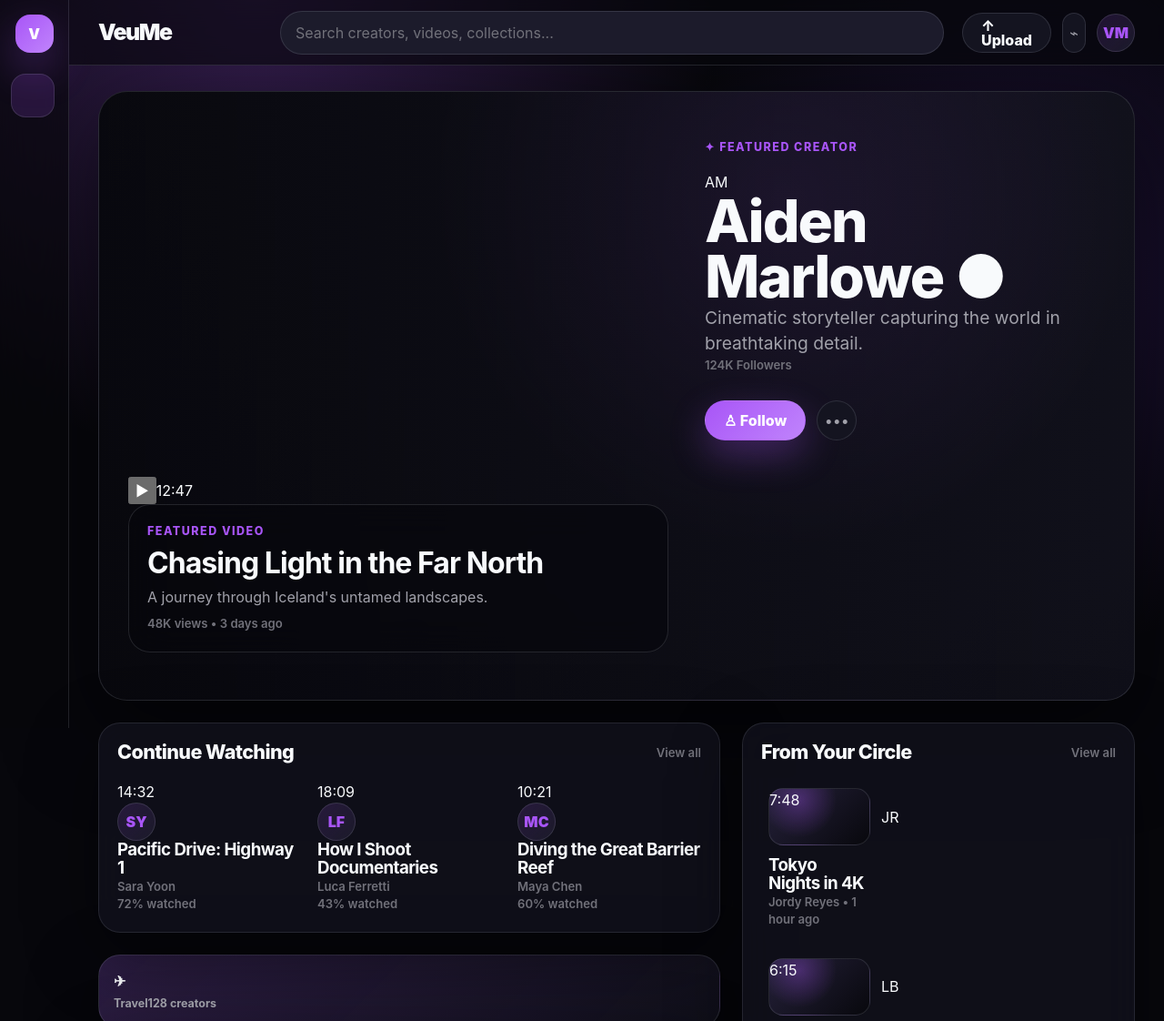
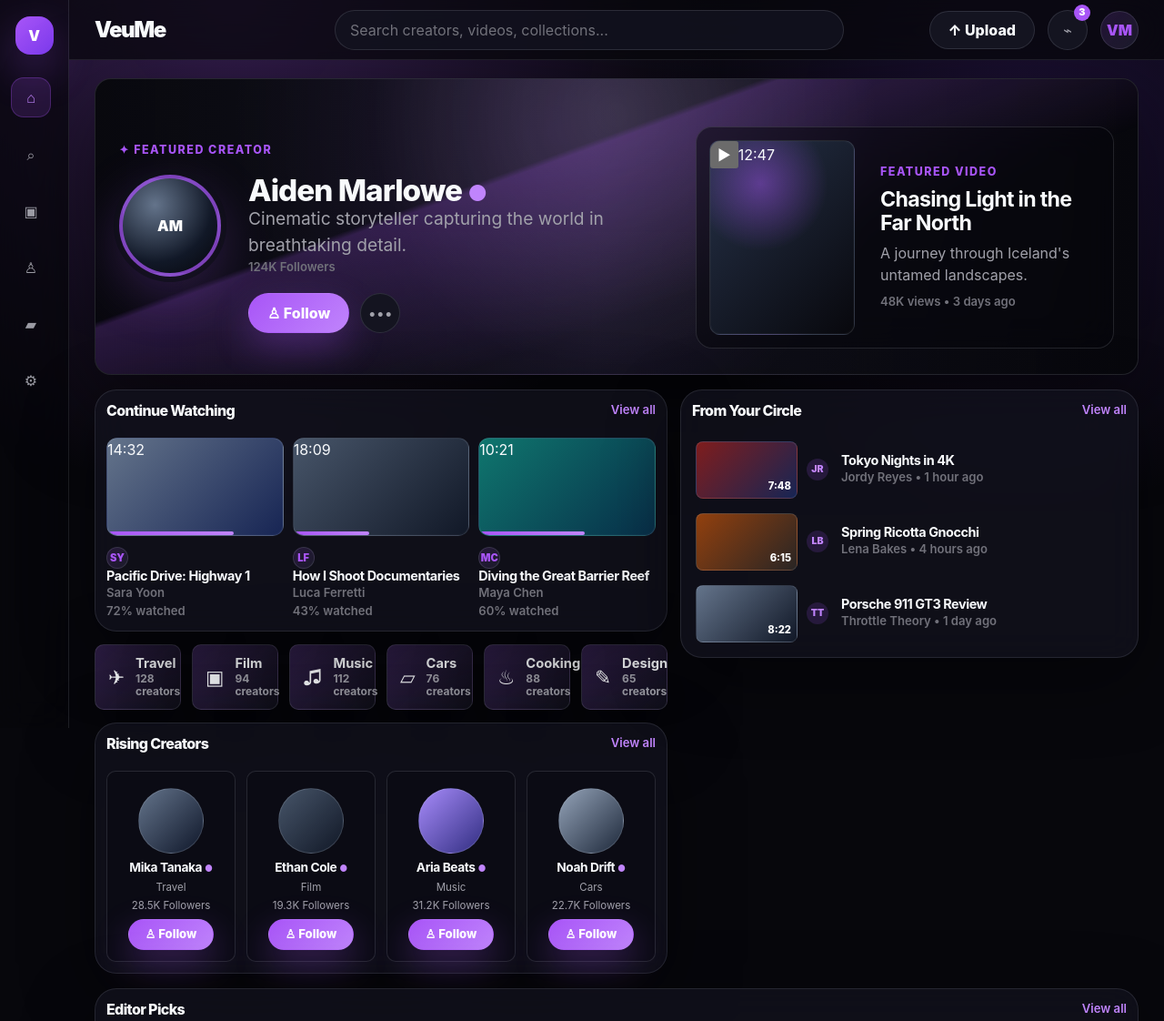
Before and after one commit to Emanuel628/Project-Purple, a website: page public/index.html in a window 1280 px wide. Shown: the top 1122 px of the page at 91% size. Drawn offline with Linux system fonts and the light colour scheme.

Commit message:
Style root index toward premium reference layout

```diff
--- a/public/css/pages/home.css
+++ b/public/css/pages/home.css
@@ -3,48 +3,35 @@
   grid-template-columns: 76px minmax(0, 1fr);
   min-height: 100vh;
   background:
-    radial-gradient(circle at 22% 0%, rgba(168, 85, 247, 0.28), transparent 32rem),
-    radial-gradient(circle at 88% 12%, rgba(124, 58, 237, 0.18), transparent 26rem),
+    radial-gradient(circle at 20% 0%, rgba(168, 85, 247, 0.28), transparent 34rem),
+    radial-gradient(circle at 88% 10%, rgba(124, 58, 237, 0.18), transparent 26rem),
     var(--bg-app);
 }
 
-body.force-desktop {
-  overflow-x: auto;
-}
-
-body.force-desktop .home-shell {
-  width: 1440px;
-  max-width: none;
-  grid-template-columns: 76px 1364px !important;
-}
-
-body.force-desktop .app-main {
-  width: 1364px;
-}
-
-body.force-desktop .page-content {
-  width: 1364px;
-  min-width: 1364px;
-}
+body.force-desktop { overflow-x: auto; }
+body.force-desktop .home-shell { width: 1440px; max-width: none; grid-template-columns: 76px 1364px !important; }
+body.force-desktop .app-main { width: 1364px; }
+body.force-desktop .page-content { width: 1364px; min-width: 1364px; }
 
 .side-rail {
   position: sticky;
   top: 0;
   display: grid;
   grid-template-rows: auto 1fr;
-  gap: var(--space-6);
+  gap: 26px;
   height: 100vh;
-  padding: var(--space-4) var(--space-3);
-  border-right: 1px solid var(--border-soft);
-  background: rgba(7, 7, 12, 0.58);
+  padding: 18px 12px;
+  border-right: 1px solid rgba(203, 213, 225, 0.12);
+  background: rgba(7, 7, 12, 0.64);
   backdrop-filter: blur(22px);
 }
 
 .rail-brand { display: grid; place-items: center; }
-.rail-logo { display: grid; width: 42px; height: 42px; place-items: center; border-radius: 16px; background: linear-gradient(135deg, var(--brand), var(--brand-hover)); color: var(--white); font-weight: 950; box-shadow: 0 18px 46px var(--brand-glow); }
-.home-shell .rail-nav { align-content: start; gap: var(--space-4); }
-.home-shell .rail-link { font-size: 0; }
-.home-shell .rail-link::first-letter { font-size: 0.78rem; }
+.rail-logo { display: grid; width: 42px; height: 42px; place-items: center; border-radius: 16px; background: linear-gradient(135deg, #a855f7, #7c3aed); color: var(--white); font-weight: 950; box-shadow: 0 18px 46px var(--brand-glow); }
+.home-shell .rail-nav { display: grid; align-content: start; gap: 18px; }
+.home-shell .rail-link { display: grid; width: 44px; height: 44px; place-items: center; border: 1px solid transparent; border-radius: 14px; color: var(--text-muted); font-size: 1rem; background: transparent; transition: background var(--transition-fast), color var(--transition-fast), border-color var(--transition-fast); }
+.home-shell .rail-link.is-active,
+.home-shell .rail-link:hover { border-color: rgba(168, 85, 247, 0.28); background: rgba(168, 85, 247, 0.16); color: var(--brand-hover); }
 .home-shell > .app-main { padding: 0; }
 
 .topbar {
@@ -52,85 +39,124 @@ body.force-desktop .page-content {
   top: 0;
   z-index: 40;
   display: grid;
-  grid-template-columns: 180px minmax(420px, 1fr) 190px;
-  gap: var(--space-5);
+  grid-template-columns: 220px minmax(420px, 1fr) 280px;
+  gap: 22px;
   align-items: center;
-  min-height: 72px;
-  padding: 0 32px;
-  border-bottom: 1px solid var(--border-soft);
-  background: rgba(7, 7, 12, 0.62);
+  min-height: 66px;
+  padding: 0 28px;
+  border-bottom: 1px solid rgba(203, 213, 225, 0.1);
+  background: rgba(7, 7, 12, 0.72);
   backdrop-filter: blur(24px);
 }
 
-.brand-wordmark { color: var(--text-main); font-size: 1.55rem; font-weight: 950; letter-spacing: -0.06em; }
+.brand-wordmark { color: var(--text-main); font-size: 1.5rem; font-weight: 950; letter-spacing: -0.06em; }
 .brand-wordmark::first-letter { color: var(--brand); }
-.topbar-right { display: flex; justify-content: end; align-items: center; gap: var(--space-3); }
+.topbar .search-bar { min-height: 44px; max-width: 560px; margin-inline: auto; background: rgba(20, 20, 32, 0.82); }
+.topbar-right { display: flex; justify-content: end; align-items: center; gap: 14px; }
+.upload-btn { min-height: 42px; padding-inline: 20px; }
+.profile-avatar { width: 42px; height: 42px; }
+.notification-dot { position: relative; }
+.notification-dot::after { content: "3"; position: absolute; top: -7px; right: -4px; display: grid; width: 18px; height: 18px; place-items: center; border-radius: var(--radius-pill); background: var(--brand); color: var(--white); font-size: 0.68rem; font-weight: 900; }
 
-.page-content { padding: 28px 32px 48px; }
-.home-page { display: grid; gap: 24px; }
+.page-content { padding: 20px 28px 42px; }
+.home-page { display: grid; gap: 16px; }
 
 .hero-feature {
+  position: relative;
   display: grid;
-  grid-template-columns: 1fr 440px;
-  gap: 40px;
-  min-height: 420px;
+  grid-template-columns: 610px 1fr;
+  gap: 24px;
+  min-height: 324px;
   overflow: hidden;
-  padding: 52px 32px;
-  border-radius: var(--radius-xl);
+  padding: 52px 26px 28px;
+  border-radius: 18px;
   background:
-    linear-gradient(90deg, rgba(7, 7, 12, 0.88), rgba(20, 20, 32, 0.66)),
-    radial-gradient(circle at 66% 18%, var(--brand-glow), transparent 24rem),
+    linear-gradient(90deg, rgba(7, 7, 12, 0.9) 0%, rgba(20, 20, 32, 0.62) 48%, rgba(7, 7, 12, 0.86) 100%),
+    radial-gradient(circle at 44% 18%, rgba(168, 85, 247, 0.4), transparent 22rem),
     linear-gradient(135deg, #141420, #07070c);
   box-shadow: var(--shadow-strong);
 }
 
-.hero-copy { display: grid; align-content: center; gap: var(--space-4); }
-.hero-copy .page-title { max-width: 620px; font-size: clamp(2.4rem, 5vw, 5.8rem); }
-.hero-actions { display: flex; flex-wrap: wrap; gap: var(--space-3); margin-top: var(--space-3); }
-.hero-preview { display: grid; align-content: center; gap: var(--space-4); }
-.hero-preview .player-shell { min-height: 236px; border-radius: var(--radius-lg); }
+.hero-atmosphere { position: absolute; inset: 0; pointer-events: none; background: linear-gradient(160deg, transparent 0 36%, rgba(168, 85, 247, 0.24) 37%, transparent 64%), radial-gradient(circle at 50% 12%, rgba(255,255,255,0.12), transparent 18rem); opacity: 0.9; }
+.hero-copy { position: relative; z-index: 1; display: grid; align-content: center; gap: 18px; }
+.featured-creator-block { display: grid; grid-template-columns: 120px 1fr; gap: 22px; align-items: center; }
+.creator-photo { display: grid; width: 112px; height: 112px; place-items: center; border: 4px solid rgba(168, 85, 247, 0.72); border-radius: 50%; background: radial-gradient(circle at 34% 28%, #64748b, #111827 62%, #050509); color: var(--white); font-weight: 900; box-shadow: 0 0 0 6px rgba(15, 15, 25, 0.7), 0 20px 60px rgba(168, 85, 247, 0.26); }
+.hero-copy .page-title { max-width: 500px; font-size: clamp(1.75rem, 2.6vw, 2.5rem); line-height: 1; }
+.verified-dot { color: var(--brand-hover); font-size: 0.72em; }
+.hero-actions { display: flex; flex-wrap: wrap; gap: 12px; margin-left: 142px; }
 
-.featured-video-caption { display: grid; gap: var(--space-2); padding: var(--space-5); border: 1px solid var(--border-soft); border-radius: var(--radius-lg); background: rgba(7, 7, 12, 0.54); backdrop-filter: blur(18px); }
-.featured-video-caption h2 { color: var(--text-main); font-size: clamp(1.35rem, 3vw, 2rem); }
+.hero-video-card { position: relative; z-index: 1; display: grid; grid-template-columns: minmax(0, 1fr) 250px; gap: 20px; align-self: center; padding: 14px; border: 1px solid rgba(203, 213, 225, 0.14); border-radius: 18px; background: rgba(7, 7, 12, 0.52); backdrop-filter: blur(18px); }
+.hero-thumb { min-height: 214px; }
+.premium-thumb { position: relative; overflow: hidden; border: 1px solid rgba(203, 213, 225, 0.14); border-radius: 12px; background: radial-gradient(circle at 35% 22%, rgba(168, 85, 247, 0.46), transparent 38%), linear-gradient(135deg, #263249, #08080d); box-shadow: inset 0 0 0 1px rgba(255,255,255,0.02); }
+.featured-video-caption { display: grid; align-content: center; gap: 8px; padding: 12px 8px; border: 0; background: transparent; backdrop-filter: none; }
+.featured-video-caption h2 { color: var(--text-main); font-size: 1.45rem; line-height: 1.1; }
 
-.home-dashboard-grid {
-  display: grid;
-  grid-template-columns: minmax(0, 820px) 432px;
-  gap: 24px;
-  align-items: start;
-}
+.home-dashboard-grid { display: grid; grid-template-columns: minmax(0, 760px) 504px; gap: 14px; align-items: start; }
+.dashboard-main,
+.dashboard-side { display: grid; gap: 14px; min-width: 0; }
+.dashboard-side { width: 504px; }
+.home-panel { border-color: rgba(203, 213, 225, 0.12); background: rgba(20, 20, 32, 0.68); backdrop-filter: blur(18px); }
+.home-panel.card-pad { padding: 12px; }
+.home-panel .section-title { font-size: 1rem; letter-spacing: -0.04em; }
+.accent-link { color: var(--brand-hover); }
 
-.dashboard-main,
-.dashboard-side { display: grid; gap: 24px; min-width: 0; }
-.dashboard-side { width: 432px; }
-.home-panel { border-color: rgba(203, 213, 225, 0.12); background: rgba(20, 20, 32, 0.68); backdrop-filter: blur(18px); }
-.home-panel .section-title { font-size: clamp(1.05rem, 2vw, 1.35rem); }
-
-.compact-video-grid { display: grid; grid-template-columns: repeat(3, minmax(0, 1fr)); gap: 18px; }
+.compact-video-grid { display: grid; grid-template-columns: repeat(3, minmax(0, 1fr)); gap: 10px; }
 .home-page .video-card { min-width: 0; transition: transform var(--transition-base), opacity var(--transition-base); }
 .home-page .video-card:hover,
 .mini-creator:hover,
 .collection-pill:hover,
 .stack-video:hover,
 .featured-pick:hover { transform: translateY(-3px); }
+.compact-video-grid .premium-thumb { aspect-ratio: 16 / 8.9; margin-bottom: 10px; }
+.road-thumb { background: linear-gradient(135deg, #64748b, #172554); }
+.film-thumb { background: linear-gradient(135deg, #475569, #111827); }
+.ocean-thumb { background: linear-gradient(135deg, #0f766e, #082f49); }
+.progress-fill { position: absolute; left: 0; bottom: 0; height: 4px; border-radius: var(--radius-pill); background: linear-gradient(90deg, var(--brand), var(--brand-hover)); }
+.p72 { width: 72%; }
+.p43 { width: 43%; }
+.p60 { width: 60%; }
+.tiny-avatar { width: 24px; height: 24px; font-size: 0.7rem; }
+.video-meta { grid-template-columns: 26px minmax(0, 1fr); gap: 8px; }
+.video-title { font-size: 0.9rem; line-height: 1.16; }
 
-.collections-strip { display: grid; grid-template-columns: repeat(5, minmax(0, 1fr)); gap: 18px; }
-.collection-pill { display: grid; min-height: 74px; align-content: center; gap: var(--space-1); padding: var(--space-4); border: 1px solid var(--border-soft); border-radius: var(--radius-lg); background: linear-gradient(135deg, rgba(168, 85, 247, 0.18), transparent), rgba(20, 20, 32, 0.76); color: var(--text-main); font-weight: 850; box-shadow: var(--shadow-soft); transition: transform var(--transition-base), border-color var(--transition-base), background var(--transition-base); }
-.collection-pill span { color: var(--text-muted); font-size: 0.78rem; font-weight: 700; }
-.collection-pill:hover { border-color: var(--brand-soft); background: linear-gradient(135deg, rgba(168, 85, 247, 0.26), transparent), rgba(28, 27, 43, 0.9); }
+.collections-row { display: grid; grid-template-columns: repeat(6, minmax(0, 1fr)); gap: 12px; }
+.collection-pill { display: flex; align-items: center; gap: 12px; min-height: 64px; padding: 12px 14px; border: 1px solid var(--border-soft); border-radius: 10px; background: linear-gradient(135deg, rgba(168, 85, 247, 0.2), transparent), rgba(20, 20, 32, 0.76); color: var(--text-main); font-size: 1.35rem; box-shadow: var(--shadow-soft); transition: transform var(--transition-base), border-color var(--transition-base), background var(--transition-base); }
+.collection-pill span { display: grid; gap: 1px; color: var(--text-muted); font-size: 0.75rem; font-weight: 700; line-height: 1.15; }
+.collection-pill strong { color: var(--text-main); font-size: 0.92rem; }
+.collection-pill:hover { border-color: var(--brand-soft); background: linear-gradient(135deg, rgba(168, 85, 247, 0.28), transparent), rgba(28, 27, 43, 0.9); }
 
-.creator-row-grid { display: grid; grid-template-columns: repeat(3, minmax(0, 1fr)); gap: 18px; }
-.mini-creator { display: grid; justify-items: center; gap: var(--space-3); min-width: 0; padding: var(--space-5); border: 1px solid var(--border-soft); border-radius: var(--radius-lg); background: rgba(7, 7, 12, 0.28); text-align: center; transition: transform var(--transition-base), border-color var(--transition-base), background var(--transition-base); }
-.mini-creator h3 { color: var(--text-main); font-size: 1rem; }
-.mini-creator p { font-size: 0.82rem; }
+.creator-row-grid { display: grid; grid-template-columns: repeat(3, minmax(0, 1fr)); gap: 12px; }
+.creator-row-grid.four-up { grid-template-columns: repeat(4, minmax(0, 1fr)); }
+.mini-creator { display: grid; justify-items: center; gap: 8px; min-width: 0; padding: 18px 10px 12px; border: 1px solid var(--border-soft); border-radius: 10px; background: rgba(7, 7, 12, 0.28); text-align: center; transition: transform var(--transition-base), border-color var(--transition-base), background var(--transition-base); }
+.creator-portrait { width: 72px; height: 72px; border-radius: 50%; border: 1px solid rgba(203, 213, 225, 0.18); background: radial-gradient(circle at 36% 24%, rgba(255,255,255,0.28), transparent 20%), linear-gradient(135deg, #334155, #111827); }
+.portrait-one { background: linear-gradient(135deg, #64748b, #0f172a); }
+.portrait-two { background: linear-gradient(135deg, #475569, #111827); }
+.portrait-three { background: linear-gradient(135deg, #a78bfa, #312e81); }
+.portrait-four { background: linear-gradient(135deg, #94a3b8, #1e293b); }
+.mini-creator h3 { color: var(--text-main); font-size: 0.86rem; }
+.mini-creator p { font-size: 0.72rem; line-height: 1.1; }
+.mini-creator .btn { min-height: 34px; padding-inline: 18px; font-size: 0.82rem; }
 .mini-creator:hover { border-color: var(--brand-soft); background: rgba(168, 85, 247, 0.12); }
 
-.stack-list { display: grid; gap: var(--space-4); }
-.stack-video { display: grid; grid-template-columns: 112px minmax(0, 1fr); gap: var(--space-3); align-items: center; padding: var(--space-2); border-radius: var(--radius-md); transition: transform var(--transition-base), background var(--transition-base); }
+.circle-panel { min-height: 258px; }
+.stack-list { display: grid; gap: 8px; }
+.stack-video { display: grid; grid-template-columns: 112px 28px minmax(0, 1fr); gap: 10px; align-items: center; padding: 4px; border-radius: var(--radius-md); transition: transform var(--transition-base), background var(--transition-base); }
 .stack-video:hover { background: rgba(168, 85, 247, 0.08); }
-.stack-thumb { aspect-ratio: 16 / 9; border: 1px solid var(--border-soft); border-radius: var(--radius-md); background: radial-gradient(circle at 30% 20%, var(--brand-glow), transparent 45%), linear-gradient(135deg, #25213a, #08080d); }
-.featured-pick { display: grid; gap: var(--space-3); transition: transform var(--transition-base); }
-.featured-pick .video-thumb { min-height: 190px; }
+.stack-thumb { position: relative; aspect-ratio: 16 / 9; border: 1px solid var(--border-soft); border-radius: 8px; background: radial-gradient(circle at 30% 20%, var(--brand-glow), transparent 45%), linear-gradient(135deg, #25213a, #08080d); }
+.stack-thumb span { position: absolute; right: 6px; bottom: 4px; color: var(--white); font-size: 0.7rem; font-weight: 800; }
+.city-thumb { background: linear-gradient(135deg, #7f1d1d, #172554); }
+.food-thumb { background: linear-gradient(135deg, #92400e, #292524); }
+.car-thumb { background: linear-gradient(135deg, #64748b, #111827); }
+.mini-avatar { display: grid; width: 24px; height: 24px; place-items: center; border-radius: 50%; background: var(--brand-soft); color: var(--brand-hover); font-size: 0.66rem; font-weight: 900; }
+
+.editor-row-panel { margin-left: 0; }
+.editor-grid { display: grid; grid-template-columns: repeat(3, minmax(0, 1fr)); gap: 14px; }
+.featured-pick { display: grid; gap: 8px; transition: transform var(--transition-base); }
+.featured-pick .premium-thumb { aspect-ratio: 16 / 8.4; }
+.mountain-thumb { background: linear-gradient(135deg, #334155, #172554); }
+.music-thumb { background: linear-gradient(135deg, #171717, #525252); }
+.design-thumb { background: linear-gradient(135deg, #94a3b8, #1e293b); }
+.small-play { position: absolute; left: 10px; bottom: 10px; display: grid; width: 28px; height: 28px; place-items: center; border: 1px solid rgba(255,255,255,0.24); border-radius: 50%; background: rgba(0,0,0,0.42); color: var(--white); }
 
 .view-mode-footer { display: flex; justify-content: center; padding-top: var(--space-4); }
 .view-mode-toggle { border: 0; background: transparent; color: var(--text-faint); font-size: 0.82rem; font-weight: 700; transition: color var(--transition-fast); }
@@ -139,7 +165,8 @@ body.force-desktop .page-content {
 @media (max-width: 1180px) {
   .home-dashboard-grid { grid-template-columns: 1fr; }
   .dashboard-side { width: auto; }
-  .collections-strip { grid-template-columns: repeat(3, minmax(0, 1fr)); }
+  .collections-row { grid-template-columns: repeat(3, minmax(0, 1fr)); }
+  .editor-grid { grid-template-columns: 1fr; }
 }
 
 @media (max-width: 980px) {
@@ -148,18 +175,26 @@ body.force-desktop .page-content {
   .topbar { grid-template-columns: 1fr; gap: var(--space-3); padding-block: var(--space-4); }
   .topbar-right { justify-content: start; }
   .hero-feature { grid-template-columns: 1fr; }
+  .hero-video-card { grid-template-columns: 1fr; }
+  .featured-creator-block { grid-template-columns: 1fr; }
+  .hero-actions { margin-left: 0; }
   .compact-video-grid,
   .creator-row-grid,
-  .collections-strip { grid-template-columns: 1fr; }
-  .stack-video { grid-template-columns: 92px minmax(0, 1fr); }
+  .creator-row-grid.four-up,
+  .collections-row { grid-template-columns: 1fr; }
+  .stack-video { grid-template-columns: 92px 24px minmax(0, 1fr); }
 
   body.force-desktop .home-shell { width: 1440px !important; grid-template-columns: 76px 1364px !important; }
   body.force-desktop .side-rail { display: grid !important; }
-  body.force-desktop .topbar { grid-template-columns: 180px minmax(420px, 1fr) 190px !important; padding: 0 32px !important; }
-  body.force-desktop .hero-feature { grid-template-columns: 1fr 440px !important; }
-  body.force-desktop .home-dashboard-grid { grid-template-columns: 820px 432px !important; }
-  body.force-desktop .dashboard-side { width: 432px !important; }
-  body.force-desktop .compact-video-grid,
-  body.force-desktop .creator-row-grid { grid-template-columns: repeat(3, minmax(0, 1fr)) !important; }
-  body.force-desktop .collections-strip { grid-template-columns: repeat(5, minmax(0, 1fr)) !important; }
+  body.force-desktop .topbar { grid-template-columns: 220px minmax(420px, 1fr) 280px !important; padding: 0 28px !important; }
+  body.force-desktop .hero-feature { grid-template-columns: 610px 1fr !important; }
+  body.force-desktop .hero-video-card { grid-template-columns: minmax(0, 1fr) 250px !important; }
+  body.force-desktop .featured-creator-block { grid-template-columns: 120px 1fr !important; }
+  body.force-desktop .hero-actions { margin-left: 142px !important; }
+  body.force-desktop .home-dashboard-grid { grid-template-columns: 760px 504px !important; }
+  body.force-desktop .dashboard-side { width: 504px !important; }
+  body.force-desktop .compact-video-grid { grid-template-columns: repeat(3, minmax(0, 1fr)) !important; }
+  body.force-desktop .creator-row-grid.four-up { grid-template-columns: repeat(4, minmax(0, 1fr)) !important; }
+  body.force-desktop .collections-row { grid-template-columns: repeat(6, minmax(0, 1fr)) !important; }
+  body.force-desktop .editor-grid { grid-template-columns: repeat(3, minmax(0, 1fr)) !important; }
 }
```
